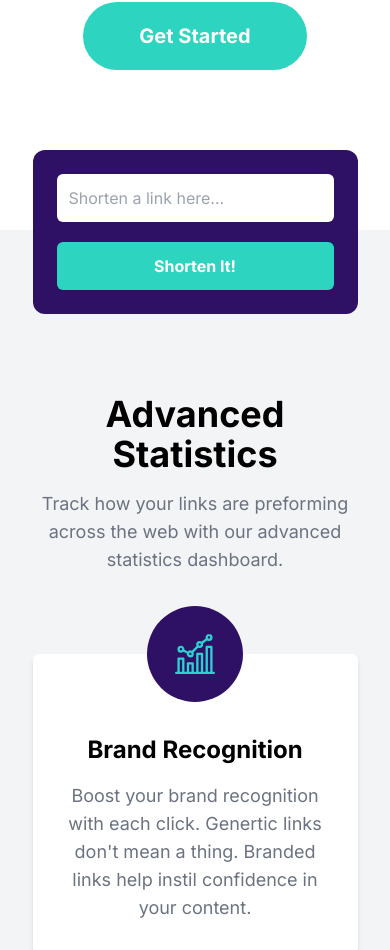
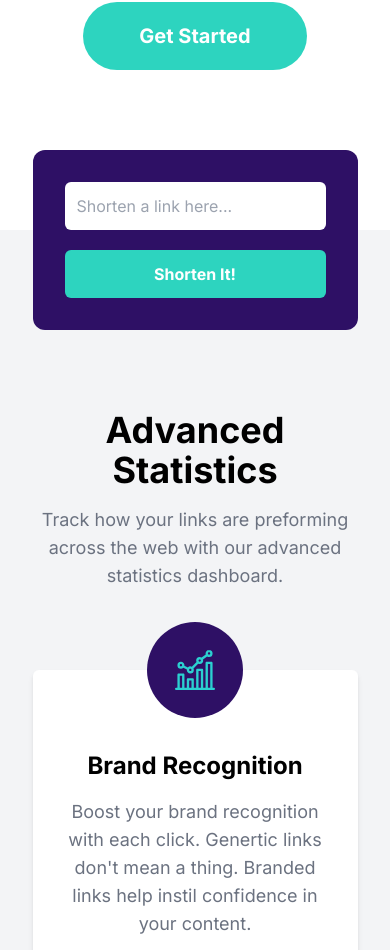
Before and after one commit to BrandTrump/Url-Shortening-Application, a Next.js app: page / in a window 390 px wide. Shown: the part 794-1744 px from the top of the page. Built offline with nearby package versions, Linux system fonts and the light colour scheme.

Commit message:
style: improved responsiveness

```diff
--- a/components/ShortenedUrlCard.tsx
+++ b/components/ShortenedUrlCard.tsx
@@ -23,7 +23,7 @@ function ShortenedUrlCard({
 
   return (
     <div className="md:w-full">
-      <div className="bg-violet-950 w-5/6 -mt-20 mx-auto p-6 md:-mt-12 rounded-xl md:w-3/4">
+      <div className="bg-violet-950 w-5/6 -mt-20 mx-auto p-8 md:-mt-14 rounded-xl md:w-3/4 md:py-10">
         <div className="flex flex-col space-y-5 md:flex-row md:justify-between md:items-center md:space-y-0 md:space-x-10">
           <input
             type="text"
```
